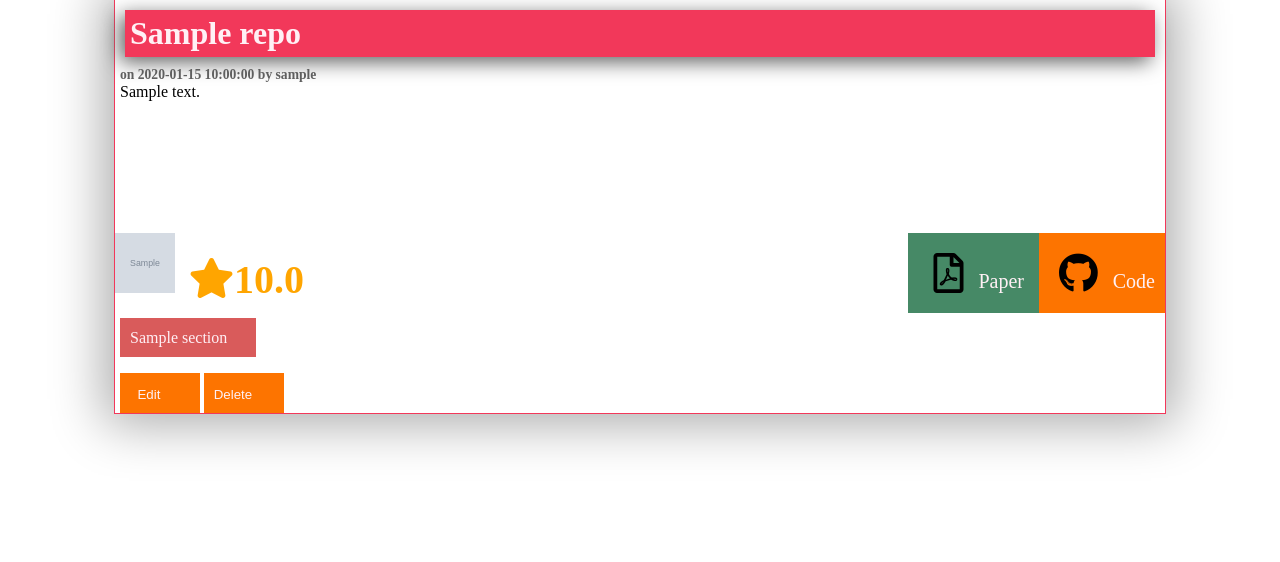
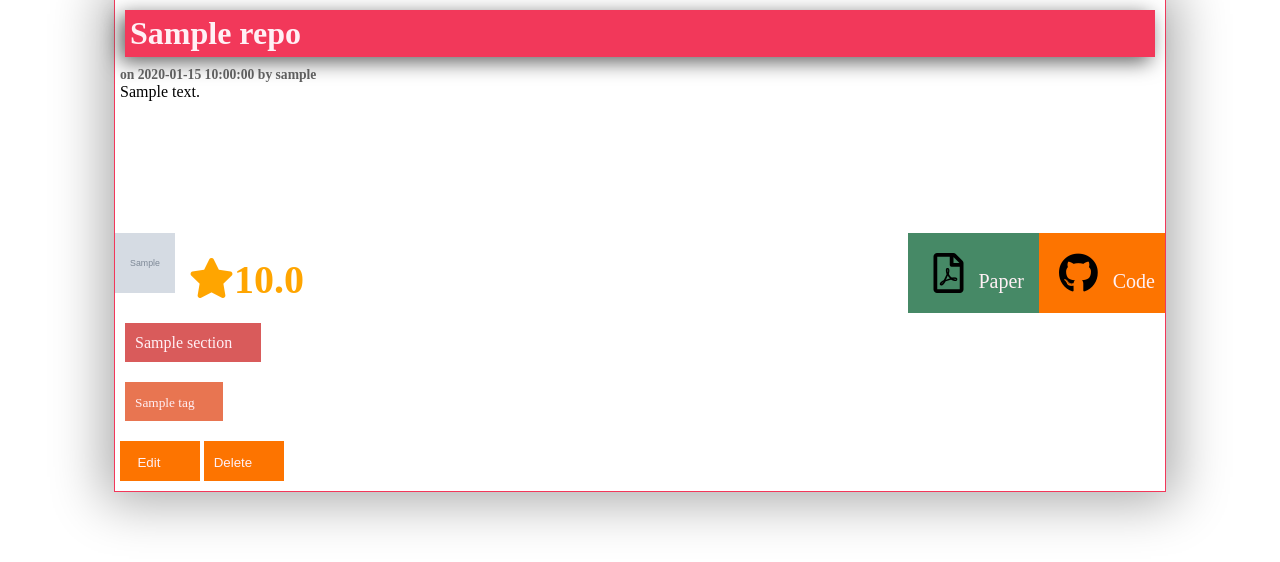
Before and after one commit to sourenaKhanzadeh/iShare, a Flask app: page /Browse-all-time in a window 1280 px wide. Shown: the part 238-800 px from the top of the page. Run offline with Flask 2, Linux system fonts and the light colour scheme; the visitor is signed in with stand-in values (Sample User, id 1); grey boxes marked "Sample" are stand-in pictures; a database or web service that is not in the repository returns one stand-in record (values such as "Sample title"); some libraries are stand-ins or nearby versions.

Commit message:
tags added

```diff
--- a/myModules/paper_manager/query.py
+++ b/myModules/paper_manager/query.py
@@ -19,15 +19,20 @@ def all_time():
     if request.args.get('section') != None:
 
         # query according to their section
-        query = global_database.query(1,limit=limit,
+        query = global_database.query(ids['repo'],limit=limit,
             approved=True,
             section=request.args.get('section')
         )
-
+    elif request.args.get('tag') != None:
+        # query according to their tags
+        query = global_database.query(ids['repo'], limit=limit,
+                                      approved=True,
+                                      tags=request.args.get('tag')
+                                      )
     else:
 
         # query all time
-        query = global_database.query(1, limit=limit,
+        query = global_database.query(ids['repo'], limit=limit,
             approved=True
         )
 
@@ -36,35 +41,36 @@ def all_time():
     # user clicked on load_more
     if limit > 2 and query.count() != 0:
 
-        # get its limit
-        for i in range(limit-1):
-            query.next()
+        try:
+            # get the second last query
+            nex = query[limit-1]
 
-        # get the second last query
-        nex = query.next()
+            # store the content
+            content = {
+                'username':nex['username'],
+                'title':nex['title'],
+                'approved':nex['approved'],
+                'date':nex['date'],
+                'description':nex['description'],
+                'avatar':nex['avatar'],
+                'url_pdf':nex['url_pdf'],
+                'url_repo':nex['url_repo'],
+                'stars':millify(nex['star']),
+                'queries_count':query.count(),
+                'limit':limit,
+                'section':nex['section'],
+                'tags':nex['tags']
+            }
 
-        # store the content
-        content = {
-            'username':nex['username'],
-            'title':nex['title'],
-            'approved':nex['approved'],
-            'date':nex['date'],
-            'description':nex['description'],
-            'avatar':nex['avatar'],
-            'url_pdf':nex['url_pdf'],
-            'url_repo':nex['url_repo'],
-            'stars':millify(nex['star']),
-            'queries_count':query.count(),
-            'limit':limit,
-            'section':nex['section']
-        }
+            if admin is not None:
+                content.update({"admin":admin['username']})
 
-        if admin is not None:
-            content.update({"admin":admin['username']})
+        except IndexError:
+            content = None
+
 
         # upload as json
         return jsonify(content)
-
 
     # query all the repos
     for elem in  query:
--- a/myModules/user/settings.py
+++ b/myModules/user/settings.py
@@ -3,7 +3,7 @@ from myModules.model.database.database import global_settings, global_database,
 
 @app.route('/<user>/settings')
 def settings(user):
-    sett = global_settings.find().next()
+    sett = global_settings.find().next() if global_settings.count() != 0 else {}
     admin_email = sett.get('email', None)
     web_title = sett.get('title', None)
 
@@ -21,6 +21,7 @@ def settings(user):
                     'email':request.args['admin_email'],
                     'email_pass':request.args['admin_pass'],
                     'title':request.args['web_title'],
+                    'max_tags':request.args['max_tags']
                     }
             })
 
--- a/static/css/styleA.css
+++ b/static/css/styleA.css
@@ -521,13 +521,31 @@ nav {
     .query section img {
       width: 60px;
       height: 60px; }
-    .query section .sections a {
-      font-size: 12pt;
-      float: left;
-      margin: -45px; }
+    .query section .sections {
+      margin: 10px; }
+      .query section .sections a {
+        font-size: 12pt;
+        float: left; }
+    .query section .tags {
+      margin: 10px;
+      color: lavenderblush; }
+      .query section .tags a {
+        background-color: #e87551;
+        font-size: 10pt;
+        float: left; }
+        .query section .tags a::after {
+          content: "⇒";
+          margin-left: 5px;
+          opacity: 0;
+          font-size: 1rem;
+          transition: opacity 250ms ease-in-out, margin-left 250ms ease-in-out; }
+        .query section .tags a:hover {
+          background-color: #3498DB; }
+          .query section .tags a:hover::after {
+            opacity: 1;
+            margin-left: 10px; }
     .query section .admin__btn {
-      margin: 0 5px;
-      margin-top: -40px; }
+      margin: 10px 5px; }
 
 .load {
   display: flex;
--- a/static/js/query.js
+++ b/static/js/query.js
@@ -23,6 +23,8 @@ $('#load_more').click(()=>{
     }).done((data)=>{
         // fade out the pre loader after 1sec
         $('.loading').fadeOut(1000);
+        if (data === null)
+            $('#load_more').css('display', 'none');
 
         // if query does not exits destroy load_more
         if(data.queries_count === 0)
@@ -34,8 +36,7 @@ $('#load_more').click(()=>{
             $('#load_more').fadeOut(1000);
         // check if user is approved
         if (data.approved && data.admin === undefined){
-            $('.query').append(
-                `<section>
+            let text = `<section>
                 <a href="/${data.username}/${data.title}"><h1>${data.title}</h1></a>
                 <h4>on ${data.date} by ${data.username}</h4>
                 <p>${data.description}</p>
@@ -48,12 +49,25 @@ $('#load_more').click(()=>{
                 <div class="sections">
                     <a  href="/Browse-all-time?section=${data.section}">${data.section}</a>
                 </div>
-            </section>
-            `
+            `;
+            let tags = "<div class='tags'>";
+            for(var i =0; i<data.tags.length;i++)
+                tags += `<a href="/Browse-all-time?tag=${data.tags[i]}">${data.tags[i]}`;
+            tags += "</div>";
+
+            text += tags;
+             text += `
+                <div class="admin__btn">
+                    <button onclick="window.location='/${data.admin}/edit/${data.title}'"> Edit </button>
+                    <button onclick="window.location='/${data.admin}/delete/${data.title}'"> Delete </button>
+                </div>
+                    </section>`;
+           $('.query').append(
+                text
             );
         }
         if(data.admin){
-            $('.query').append(`<section>
+            let text = `<section>
             <a href="/${data.username}/${data.title}"><h1>${data.title}</h1></a>
             <h4>on ${data.date} by ${data.username}</h4>
             <p>${data.description}</p>
@@ -66,12 +80,22 @@ $('#load_more').click(()=>{
             <div class="sections">
                     <a  href="/Browse-all-time?section=${data.section}">${data.section}</a>
             </div>
-            <div class="admin__btn">
-                <button onclick="window.location='/${data.admin}/edit/${data.title}'"> Edit </button>
-                <button onclick="window.location='/${data.admin}/delete/${data.title}'"> Delete </button>
-            </div>
-        </section>
-        `)
+
+        `;
+
+            let tags = "<div class='tags'>";
+            for(var i =0; i<data.tags.length;i++)
+                tags += `<a href="/Browse-all-time?tag=${data.tags[i]}">${data.tags[i]}`;
+            tags += "</div>";
+
+            text += tags;
+            text += `
+                <div class="admin__btn">
+                    <button onclick="window.location='/${data.admin}/edit/${data.title}'"> Edit </button>
+                    <button onclick="window.location='/${data.admin}/delete/${data.title}'"> Delete </button>
+                </div>
+                    </section>`;
+            $('.query').append(text);
 
         }
     })
--- a/static/js/settings.js
+++ b/static/js/settings.js
@@ -45,6 +45,7 @@ document.querySelector('#save').addEventListener('click',()=>{
     let email = $('#email').val();
     let email_pass = $('#email_pass').val();
     let title = $('#title').val();
+    let max_tags = $('#max_tags').val();
     let settings_i = $('.settings i');
 
     settings_i.css('display', 'block');
@@ -58,7 +59,8 @@ document.querySelector('#save').addEventListener('click',()=>{
             dis:dis_value,
             admin_email:email,
             admin_pass: email_pass,
-            web_title: title
+            web_title: title,
+            max_tags:max_tags
         },
         url: window.location,
         dataType: "json",
--- a/static/sass/styleA.scss
+++ b/static/sass/styleA.scss
@@ -443,16 +443,25 @@ nav{
       height: $portion;
     }
     .sections{
+      margin: 10px;
       a{
         font-size: 12pt;
         float: left;
-        margin: -45px;
+      }
+    }
+    .tags{
+      margin: 10px;
+      color: lavenderblush;
+      a{
+        @include hoverContent('\21D2',color('blue-sky'), 5px);
+        background-color: #e87551;
+        font-size: 10pt;
+        float: left;
       }
     }
     .admin{
       &__btn{
-        margin: 0 5px;
-        margin-top: -40px;
+        margin: 10px 5px;
       }
     }
 
--- a/templates/pages/edit.html
+++ b/templates/pages/edit.html
@@ -23,6 +23,10 @@
                 </option>
             {% endfor %}
         </select>
+        <label for="tags">Tags: (maximum 5 tags allowed) use ; to separate the tags</label>
+        <textarea pattern=['a-z''A-Z'] name="tags" cols="6" rows="6" required>{% for tag in query['tags']%}{{tag}};{% endfor %}
+        </textarea>
+
         <input type="submit" name="submit" value="Save Changes" onclick="preload()">
         <div class="loading" align="center"></div>
     </form>
--- a/templates/pages/query.html
+++ b/templates/pages/query.html
@@ -27,6 +27,11 @@
                 <div class="sections">
                     <a  href="/Browse-all-time?section={{ query['section'] }}">{{ query['section'] }}</a>
                 </div>
+                <div class="tags">
+                    {% for tag in query['tags']%}
+                    <a href="/Browse-all-time?tag={{ tag }}">{{ tag }}</a>
+                    {% endfor %}
+                </div>
                 {%if admin %}
                 <div class="admin__btn">
                     <button onclick="window.location=`/{{ admin['username'] }}/edit/{{query['username']}}/{{query['title']}}`"> Edit </button>
--- a/templates/pages/settings.html
+++ b/templates/pages/settings.html
@@ -43,6 +43,9 @@ settings
     <section>
         <label for="pass">Web Password:</label>  <input type="password" name="pass" placeholder="Enter Password.." id="email_pass">
     </section>
+    <section>
+        <label for="tags">Max-Tags:</label>  <input type="number" name="tags" id="max_tags" value="5">
+    </section>
     <button id="save">Save</button>
 
     <i class="fas fa-check-circle"></i>
--- a/templates/pages/upload.html
+++ b/templates/pages/upload.html
@@ -16,7 +16,7 @@ Upload Paper
         <label for="pdf">Url to The PDF</label>
         <input type="url" name="pdf" required>
         <label for="desc">Description</label>
-        <textarea name="desc" cols="6" rows="6" required></textarea>
+        <textarea pattern="^([- \w\d\u00c0-\u024f]+)$" name="desc" cols="6" rows="6" required></textarea>
         <label for="section"> Choose a section </label>
         <select name="section" required>
             {% for section in all_sections %}
@@ -25,6 +25,9 @@ Upload Paper
                 </option>
             {% endfor %}
         </select>
+
+        <label for="tags">Tags: (maximum 5 tags allowed) use ; to separate the tags</label>
+        <textarea pattern=['a-z''A-Z'] name="tags" cols="6" rows="6" required></textarea>
         <input type="submit" name="submit" value="Upload" onclick="preload()">
         <div class="loading" align="center"></div>
     </form>
```
Also changed, not shown: myModules/admin/edit.py (+16 -3 lines), myModules/paper_manager/upload.py (+15 -3 lines), README.md.
